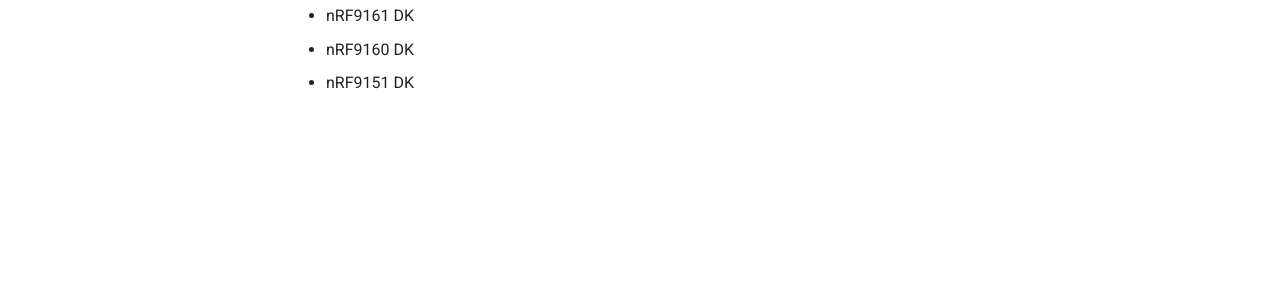
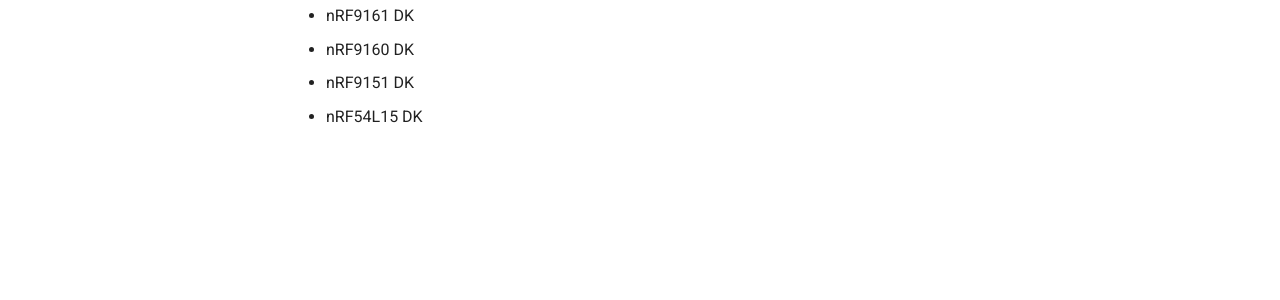
Before and after one commit to NordicSemiconductor/pc-nrfconnect-quickstart, an MkDocs documentation site: the page built from doc/docs/index.md, in a window 1280 px wide. Shown: the part 453-753 px from the top of the page. Built offline with MkDocs 1.6.1 and Material for MkDocs 9.7.7, drawn with Linux system fonts in a browser that asks for light colours.

Commit message:
docs: add nRF54L15 to supported devices
Updated the supported devices list for nRF54L15.

Signed-off-by: Grzegorz Ferenc <Grzegorz.Ferenc@nordicsemi.no>

```diff
--- a/doc/docs/index.md
+++ b/doc/docs/index.md
@@ -12,3 +12,4 @@
 - nRF9161 DK
 - nRF9160 DK
 - nRF9151 DK
+- nRF54L15 DK
```
